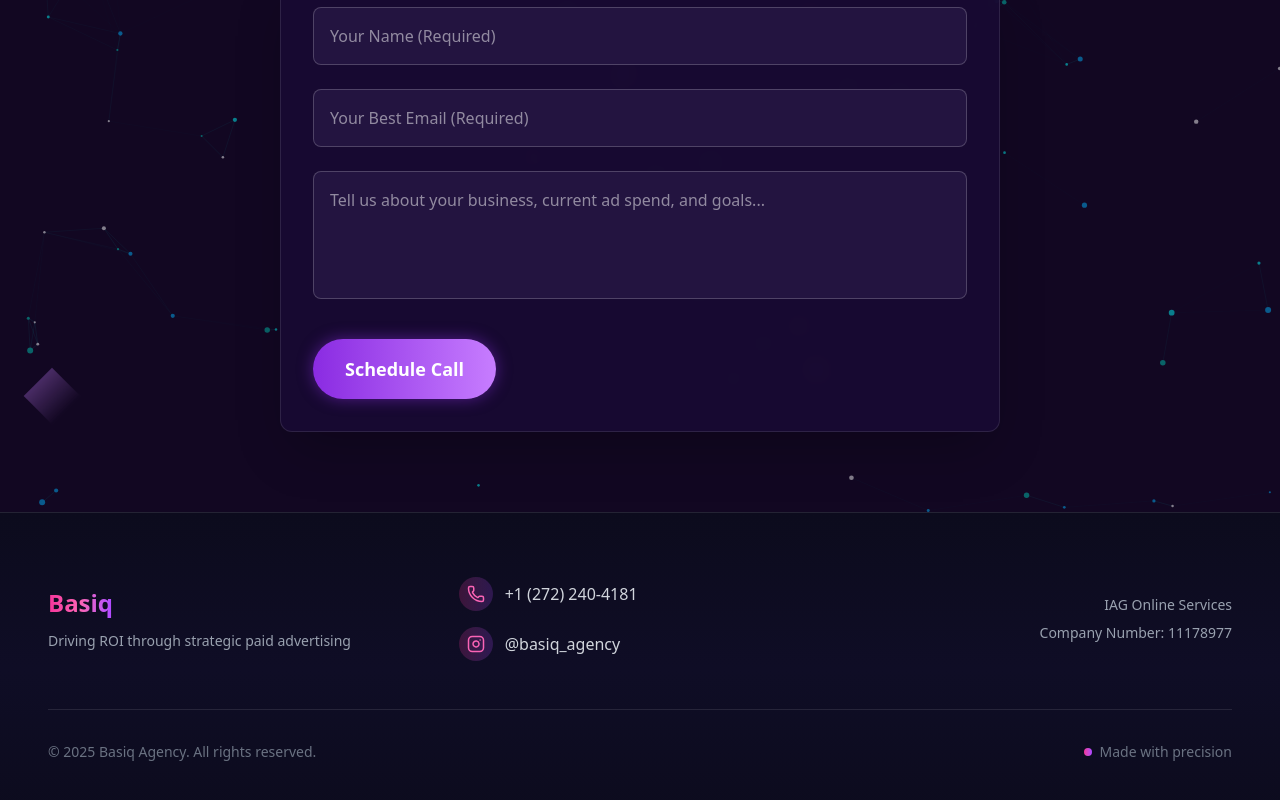
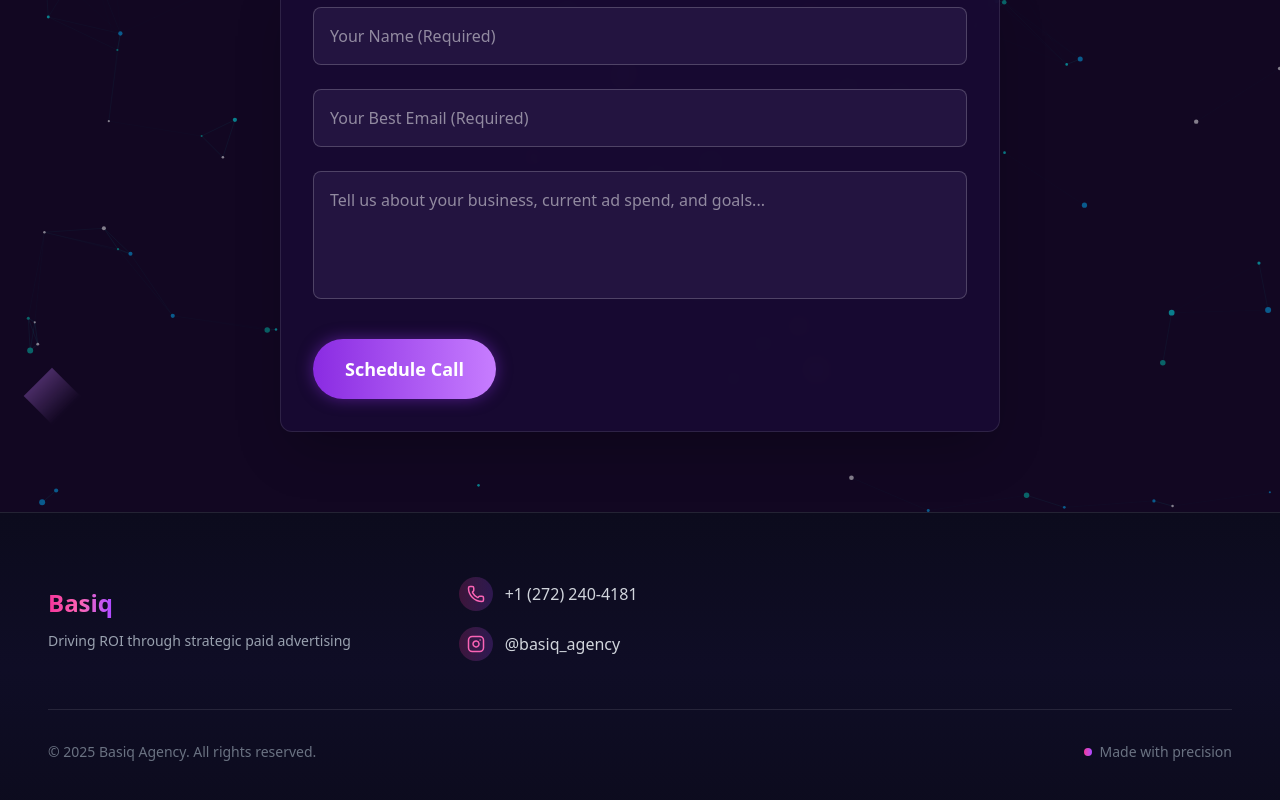
Before and after one commit to saifullah-max/basiq-landing-page, a React (Vite) app in the folder frontend/: page / in a window 1280 px wide. Shown: the part 2339-3139 px from the top of the page. Built offline with nearby package versions, Linux system fonts and the light colour scheme.

Commit message:
removed mock from footer

```diff
--- a/frontend/src/components/Footer.tsx
+++ b/frontend/src/components/Footer.tsx
@@ -46,10 +46,10 @@
           </div>
 
           {/* Additional Info */}
-          <div className="text-center md:text-right text-gray-400 text-sm">
+          {/* <div className="text-center md:text-right text-gray-400 text-sm">
             <p className="mb-2">IAG Online Services</p>
             <p>Company Number: 11178977</p>
-          </div>
+          </div> */}
         </div>
 
         {/* Bottom Bar */}
```
